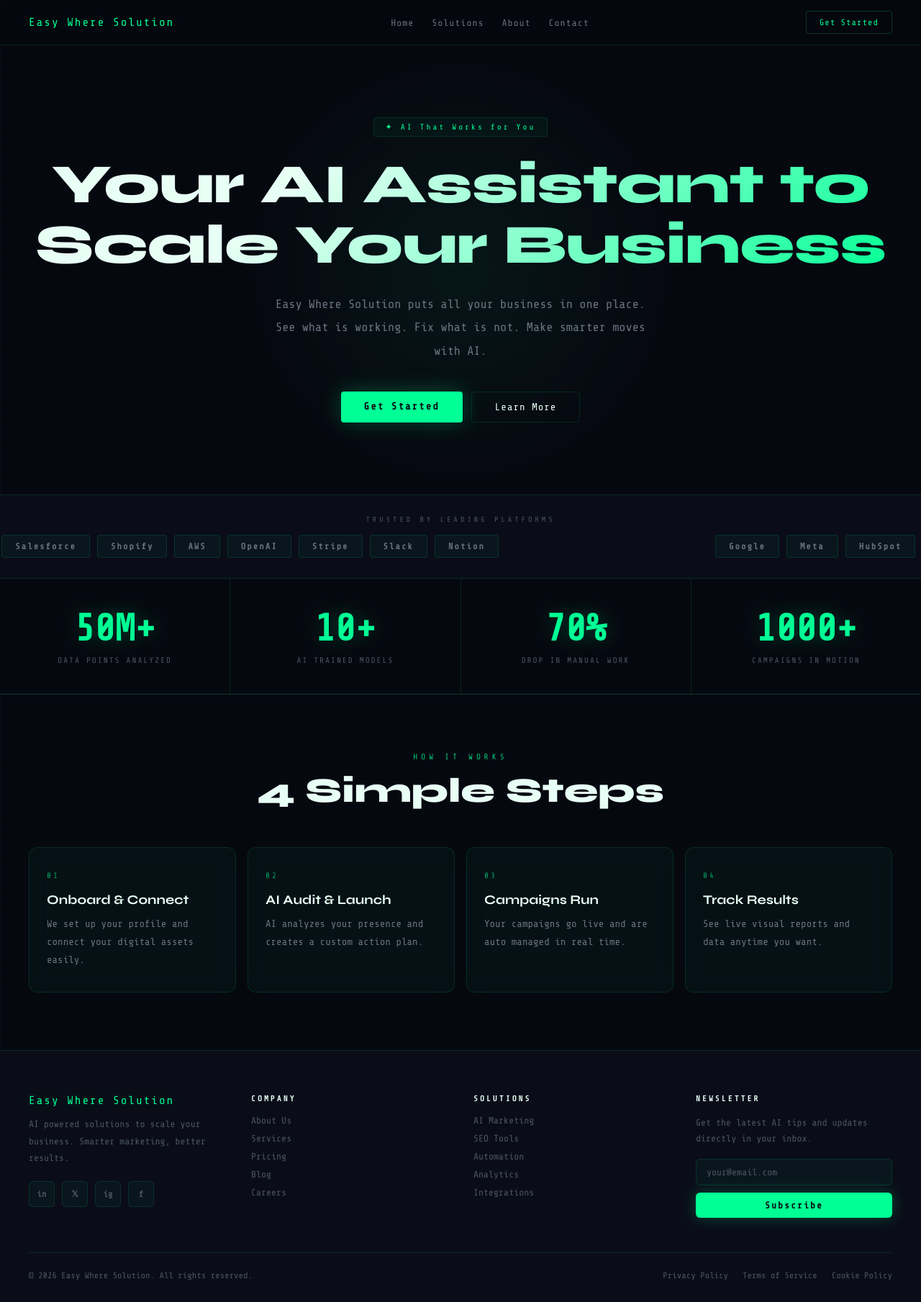
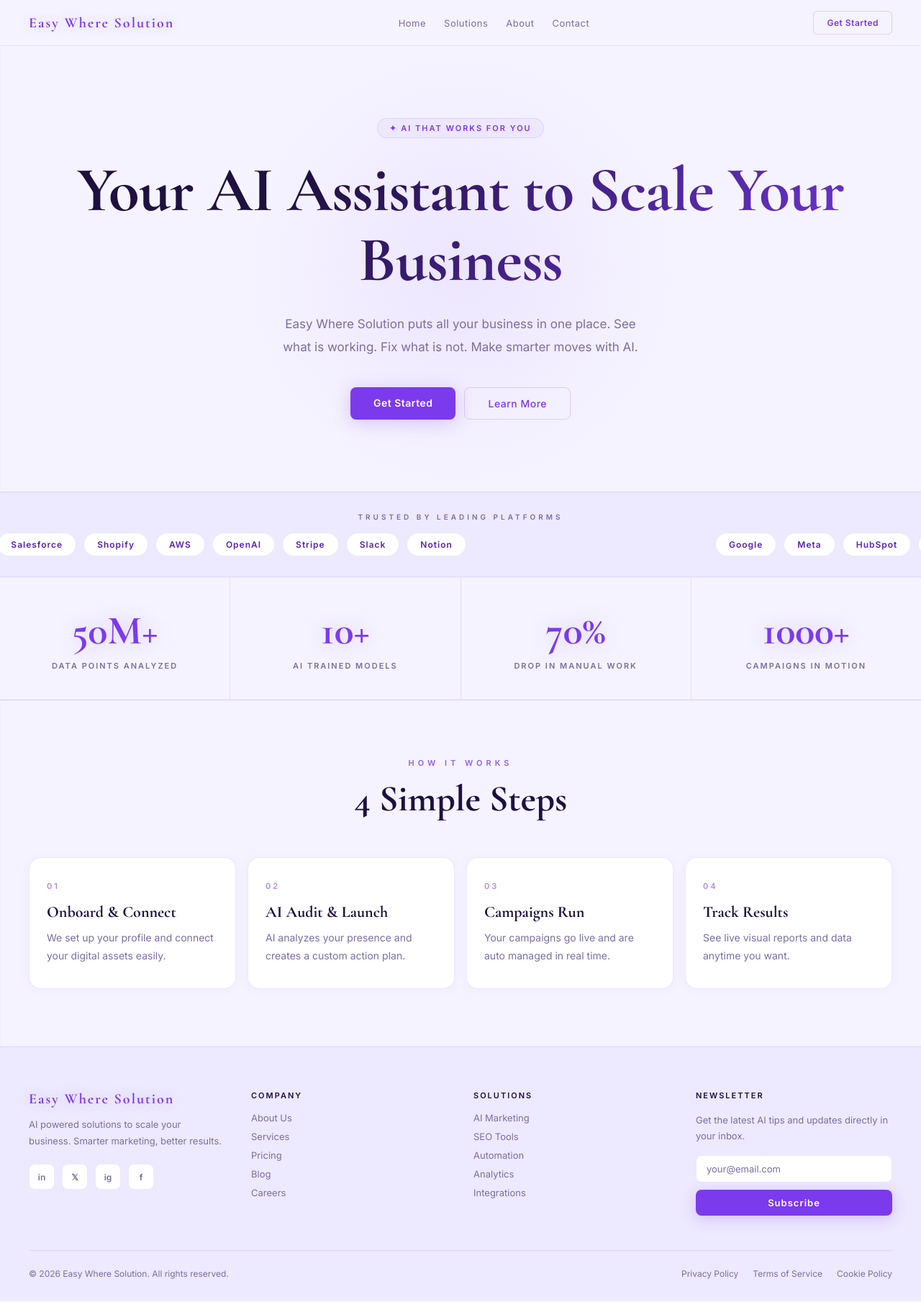
Before and after one commit to bilalnadeem201c-coder/my-website, a Next.js app: page / in a window 1280 px wide. Shown: the whole page at 72% size. Built offline with nearby package versions, Linux system fonts and the light colour scheme.

Commit message:
Applied Lavender Mist theme - new colors and fonts

```diff
--- a/app/globals.css
+++ b/app/globals.css
@@ -1,21 +1,23 @@
 /* ===== GOOGLE FONTS ===== */
-@import url('https://fonts.googleapis.com/css2?family=Share+Tech+Mono&family=Syne:wght@400;700;800&display=swap');
+@import url('https://fonts.googleapis.com/css2?family=Cormorant+Garamond:wght@400;600;700&family=Inter:wght@400;500;600&display=swap');
 
 /* ===== COLOR VARIABLES ===== */
 :root {
-  --green: #00FF94;
-  --green-dark: #00CC76;
-  --green-dim: rgba(0, 255, 148, 0.08);
-  --green-glow: rgba(0, 255, 148, 0.25);
-  --green-border: rgba(0, 255, 148, 0.2);
-  --bg: #060810;
-  --bg2: #0A0D18;
-  --border: #111827;
-  --gray: #4B5563;
-  --gray-light: #6B7280;
-  --white: #E8FFF5;
-  --glass: rgba(0, 255, 148, 0.04);
-  --glass-border: rgba(0, 255, 148, 0.12);
+  --violet: #7C3AED;
+  --violet-dark: #5B21B6;
+  --violet-dim: rgba(124, 58, 237, 0.08);
+  --violet-glow: rgba(124, 58, 237, 0.25);
+  --violet-border: rgba(124, 58, 237, 0.2);
+  --bg: #F5F3FF;
+  --bg2: #EDE9FE;
+  --border: #DDD6FE;
+  --gray: #6B7280;
+  --gray-light: #4C1D95;
+  --white: #1E1040;
+  --glass: rgba(124, 58, 237, 0.04);
+  --glass-border: rgba(124, 58, 237, 0.12);
+  --text-muted: #7C6FA0;
+  --card-bg: #FFFFFF;
 }
 
 /* ===== RESET ===== */
@@ -25,7 +27,6 @@
   box-sizing: border-box;
 }
 
-/* THIS IS THE KEY FIX — prevents horizontal overflow on all screens */
 html, body {
   overflow-x: hidden;
   width: 100%;
@@ -36,10 +37,10 @@ html, body {
 body {
   background-color: var(--bg);
   color: var(--white);
-  font-family: 'Syne', sans-serif;
+  font-family: 'Inter', sans-serif;
   background-image:
-    linear-gradient(rgba(0, 255, 148, 0.03) 1px, transparent 1px),
-    linear-gradient(90deg, rgba(0, 255, 148, 0.03) 1px, transparent 1px);
+    linear-gradient(rgba(124, 58, 237, 0.03) 1px, transparent 1px),
+    linear-gradient(90deg, rgba(124, 58, 237, 0.03) 1px, transparent 1px);
   background-size: 40px 40px;
   background-attachment: fixed;
 }
@@ -80,20 +81,20 @@ body {
 .preloader-bottom.split { transform: translateY(100%); }
 
 .preloader-title {
-  font-family: 'Share Tech Mono', monospace;
+  font-family: 'Cormorant Garamond', serif;
   font-size: clamp(16px, 5vw, 44px);
-  color: var(--green);
+  color: var(--violet);
   letter-spacing: clamp(2px, 2vw, 8px);
   text-align: center;
   padding: 0 20px;
   animation: fadeText 0.8s ease forwards;
-  text-shadow: 0 0 30px var(--green), 0 0 60px var(--green-glow);
+  text-shadow: 0 0 30px var(--violet-glow), 0 0 60px var(--violet-glow);
 }
 
 .preloader-sub {
-  font-family: 'Share Tech Mono', monospace;
+  font-family: 'Inter', sans-serif;
   font-size: clamp(9px, 2vw, 11px);
-  color: var(--green);
+  color: var(--violet);
   letter-spacing: clamp(2px, 1vw, 5px);
   animation: fadeText 0.8s ease forwards;
   opacity: 0.6;
@@ -121,7 +122,7 @@ body {
   position: sticky;
   top: 0;
   width: 100%;
-  background-color: rgba(6, 8, 16, 0.92);
+  background-color: rgba(245, 243, 255, 0.92);
   backdrop-filter: blur(20px);
   -webkit-backdrop-filter: blur(20px);
   z-index: 100;
@@ -129,12 +130,13 @@ body {
 }
 
 .navbar-logo {
-  font-family: 'Share Tech Mono', monospace;
-  font-size: clamp(11px, 2vw, 16px);
-  color: var(--green);
+  font-family: 'Cormorant Garamond', serif;
+  font-size: clamp(14px, 2vw, 20px);
+  color: var(--violet);
   text-decoration: none;
   letter-spacing: 2px;
-  text-shadow: 0 0 20px var(--green-glow);
+  font-weight: 700;
+  text-shadow: 0 0 20px var(--violet-glow);
   white-space: nowrap;
   flex-shrink: 0;
 }
@@ -145,43 +147,43 @@ body {
 }
 
 .navbar-links a {
-  font-family: 'Share Tech Mono', monospace;
-  color: var(--gray-light);
+  font-family: 'Inter', sans-serif;
+  color: var(--text-muted);
   text-decoration: none;
   font-size: 13px;
-  letter-spacing: 1px;
+  letter-spacing: 0.5px;
   transition: color 0.2s;
   white-space: nowrap;
 }
 
 .navbar-links a:hover {
-  color: var(--green);
-  text-shadow: 0 0 12px var(--green-glow);
+  color: var(--violet);
+  text-shadow: 0 0 12px var(--violet-glow);
 }
 
 .navbar-btn {
-  font-family: 'Share Tech Mono', monospace;
+  font-family: 'Inter', sans-serif;
   background-color: transparent;
-  color: var(--green);
+  color: var(--violet);
   padding: 8px 18px;
-  border-radius: 4px;
+  border-radius: 6px;
   text-decoration: none;
   font-size: 12px;
-  letter-spacing: 1px;
-  border: 1px solid var(--green-border);
+  font-weight: 600;
+  letter-spacing: 0.5px;
+  border: 1px solid var(--violet-border);
   transition: all 0.2s;
   white-space: nowrap;
   flex-shrink: 0;
 }
 
 .navbar-btn:hover {
-  background: var(--green-dim);
-  box-shadow: 0 0 20px var(--green-glow);
-  border-color: var(--green);
+  background: var(--violet-dim);
+  box-shadow: 0 0 20px var(--violet-glow);
+  border-color: var(--violet);
 }
 
 /* ===== HERO ===== */
-/* overflow:hidden clips the glow blob — this is what stops the horizontal scroll */
 .hero {
   display: flex;
   flex-direction: column;
@@ -200,7 +202,7 @@ body {
   transform: translate(-50%, -50%);
   width: min(600px, 90vw);
   height: min(600px, 90vw);
-  background: radial-gradient(circle, rgba(0, 255, 148, 0.06) 0%, transparent 70%);
+  background: radial-gradient(circle, rgba(124, 58, 237, 0.07) 0%, transparent 70%);
   pointer-events: none;
   z-index: 0;
 }
@@ -208,25 +210,28 @@ body {
 .hero > * { position: relative; z-index: 1; }
 
 .hero-badge {
-  font-family: 'Share Tech Mono', monospace;
+  font-family: 'Inter', sans-serif;
   background: var(--glass);
-  color: var(--green);
+  color: var(--violet);
   padding: 6px 16px;
-  border-radius: 4px;
+  border-radius: 20px;
   font-size: clamp(9px, 2vw, 11px);
+  font-weight: 600;
   margin-bottom: 24px;
   border: 1px solid var(--glass-border);
   display: inline-block;
-  letter-spacing: 3px;
+  letter-spacing: 2px;
+  text-transform: uppercase;
 }
 
 .hero-title {
-  font-size: clamp(28px, 6vw, 80px);
-  font-weight: 800;
+  font-family: 'Cormorant Garamond', serif;
+  font-size: clamp(36px, 7vw, 88px);
+  font-weight: 700;
   line-height: 1.1;
   margin-bottom: 24px;
   letter-spacing: -1px;
-  background: linear-gradient(135deg, var(--white) 30%, var(--green) 100%);
+  background: linear-gradient(135deg, var(--white) 30%, var(--violet) 100%);
   -webkit-background-clip: text;
   -webkit-text-fill-color: transparent;
   background-clip: text;
@@ -234,9 +239,9 @@ body {
 }
 
 .hero-desc {
-  font-family: 'Share Tech Mono', monospace;
+  font-family: 'Inter', sans-serif;
   font-size: clamp(13px, 2vw, 17px);
-  color: var(--gray-light);
+  color: var(--text-muted);
   max-width: 520px;
   width: 100%;
   margin-bottom: 40px;
@@ -253,44 +258,45 @@ body {
 
 /* ===== BUTTONS ===== */
 .btn-primary {
-  font-family: 'Share Tech Mono', monospace;
-  background-color: var(--green);
-  color: #060810;
+  font-family: 'Inter', sans-serif;
+  background-color: var(--violet);
+  color: #FFFFFF;
   padding: 13px 32px;
-  border-radius: 4px;
+  border-radius: 8px;
   text-decoration: none;
   font-size: clamp(12px, 2vw, 14px);
-  font-weight: 800;
+  font-weight: 600;
   display: inline-block;
-  letter-spacing: 2px;
+  letter-spacing: 0.5px;
   transition: all 0.2s;
-  box-shadow: 0 0 30px var(--green-glow);
+  box-shadow: 0 4px 24px var(--violet-glow);
 }
 
 .btn-primary:hover {
-  background-color: var(--green-dark);
-  box-shadow: 0 0 50px rgba(0, 255, 148, 0.5);
+  background-color: var(--violet-dark);
+  box-shadow: 0 8px 40px rgba(124, 58, 237, 0.4);
   transform: translateY(-1px);
 }
 
 .btn-secondary {
-  font-family: 'Share Tech Mono', monospace;
+  font-family: 'Inter', sans-serif;
   background-color: transparent;
-  color: var(--white);
+  color: var(--violet);
   padding: 13px 32px;
-  border-radius: 4px;
-  border: 1px solid var(--glass-border);
+  border-radius: 8px;
+  border: 1px solid var(--violet-border);
   text-decoration: none;
   font-size: clamp(12px, 2vw, 14px);
+  font-weight: 500;
   display: inline-block;
-  letter-spacing: 1px;
+  letter-spacing: 0.5px;
   transition: all 0.2s;
 }
 
 .btn-secondary:hover {
-  border-color: var(--green);
-  color: var(--green);
-  background: var(--green-dim);
+  border-color: var(--violet);
+  background: var(--violet-dim);
+  box-shadow: 0 4px 20px var(--violet-glow);
 }
 
 /* ===== MARQUEE ===== */
@@ -304,26 +310,28 @@ body {
 }
 
 .marquee-label {
-  font-family: 'Share Tech Mono', monospace;
+  font-family: 'Inter', sans-serif;
   text-align: center;
-  color: var(--gray);
+  color: var(--text-muted);
   margin-bottom: 16px;
   font-size: 10px;
+  font-weight: 600;
   letter-spacing: 4px;
+  text-transform: uppercase;
 }
 
 .marquee-item {
-  font-family: 'Share Tech Mono', monospace;
-  background: var(--glass);
+  font-family: 'Inter', sans-serif;
+  background: var(--card-bg);
   border: 1px solid var(--glass-border);
-  border-radius: 4px;
+  border-radius: 20px;
   padding: 8px 18px;
   margin-right: 10px;
   font-size: 12px;
-  font-weight: 700;
-  color: var(--gray-light);
+  font-weight: 600;
+  color: var(--violet-dark);
   white-space: nowrap;
-  letter-spacing: 2px;
+  letter-spacing: 1px;
 }
 
 /* ===== STATS ===== */
@@ -346,19 +354,20 @@ body {
 .stat-item:hover { background-color: var(--bg2); }
 
 .stat-number {
-  font-family: 'Share Tech Mono', monospace;
-  font-size: clamp(26px, 5vw, 52px);
-  font-weight: 800;
+  font-family: 'Cormorant Garamond', serif;
+  font-size: clamp(30px, 5vw, 56px);
+  font-weight: 700;
   margin: 0 0 8px 0;
-  color: var(--green);
-  text-shadow: 0 0 30px var(--green-glow);
+  color: var(--violet);
+  text-shadow: 0 0 30px var(--violet-glow);
 }
 
 .stat-label {
-  font-family: 'Share Tech Mono', monospace;
-  color: var(--gray);
+  font-family: 'Inter', sans-serif;
+  color: var(--text-muted);
   font-size: clamp(9px, 1.5vw, 11px);
   margin: 0;
+  font-weight: 600;
   letter-spacing: 2px;
   text-transform: uppercase;
 }
@@ -370,20 +379,24 @@ body {
 }
 
 .section-label {
-  font-family: 'Share Tech Mono', monospace;
+  font-family: 'Inter', sans-serif;
   text-align: center;
-  color: var(--green);
+  color: var(--violet);
   margin-bottom: 12px;
   font-size: 11px;
+  font-weight: 700;
   letter-spacing: 5px;
+  text-transform: uppercase;
   opacity: 0.8;
 }
 
 .section-title {
+  font-family: 'Cormorant Garamond', serif;
   text-align: center;
-  font-size: clamp(24px, 4vw, 48px);
-  font-weight: 800;
+  font-size: clamp(28px, 4vw, 52px);
+  font-weight: 700;
   margin-bottom: 50px;
+  color: var(--white);
 }
 
 .steps-grid {
@@ -395,57 +408,60 @@ body {
   width: 100%;
 }
 
-/* ===== GLASSMORPHISM CARDS ===== */
+/* ===== CARDS ===== */
 .step-card {
-  background: var(--glass);
-  backdrop-filter: blur(16px);
-  -webkit-backdrop-filter: blur(16px);
+  background: var(--card-bg);
   padding: 32px 24px;
-  border-radius: 12px;
+  border-radius: 16px;
   border: 1px solid var(--glass-border);
   transition: all 0.3s ease;
   position: relative;
   overflow: hidden;
   width: 100%;
+  box-shadow: 0 2px 16px rgba(124, 58, 237, 0.04);
 }
 
 .step-card::before {
   content: '';
   position: absolute;
   top: 0; left: 0; right: 0;
-  height: 1px;
-  background: linear-gradient(90deg, transparent, var(--green), transparent);
+  height: 2px;
+  background: linear-gradient(90deg, transparent, var(--violet), transparent);
   opacity: 0;
   transition: opacity 0.3s;
 }
 
 .step-card:hover {
-  border-color: var(--green-border);
-  background: rgba(0, 255, 148, 0.06);
+  border-color: var(--violet-border);
+  background: #FDFCFF;
   transform: translateY(-4px);
-  box-shadow: 0 20px 60px rgba(0, 255, 148, 0.08);
+  box-shadow: 0 20px 60px rgba(124, 58, 237, 0.12);
 }
 
 .step-card:hover::before { opacity: 1; }
 
 .step-num {
-  font-family: 'Share Tech Mono', monospace;
+  font-family: 'Inter', sans-serif;
   font-size: 11px;
-  color: var(--green);
+  font-weight: 700;
+  color: var(--violet);
   margin: 0 0 16px 0;
   opacity: 0.6;
   letter-spacing: 3px;
+  text-transform: uppercase;
 }
 
 .step-title {
-  font-size: clamp(15px, 2vw, 18px);
+  font-family: 'Cormorant Garamond', serif;
+  font-size: clamp(17px, 2vw, 22px);
   font-weight: 700;
   margin-bottom: 10px;
+  color: var(--white);
 }
 
 .step-desc {
-  font-family: 'Share Tech Mono', monospace;
-  color: var(--gray-light);
+  font-family: 'Inter', sans-serif;
+  color: var(--text-muted);
   line-height: 1.8;
   font-size: clamp(12px, 1.5vw, 14px);
   margin: 0;
@@ -467,17 +483,18 @@ body {
 }
 
 .footer-brand-name {
-  font-family: 'Share Tech Mono', monospace;
-  font-size: clamp(13px, 2vw, 16px);
+  font-family: 'Cormorant Garamond', serif;
+  font-size: clamp(16px, 2vw, 20px);
   margin: 0 0 12px 0;
-  color: var(--green);
+  color: var(--violet);
   letter-spacing: 2px;
-  text-shadow: 0 0 20px var(--green-glow);
+  font-weight: 700;
+  text-shadow: 0 0 20px var(--violet-glow);
 }
 
 .footer-brand-desc {
-  font-family: 'Share Tech Mono', monospace;
-  color: var(--gray);
+  font-family: 'Inter', sans-serif;
+  color: var(--text-muted);
   font-size: 13px;
   line-height: 1.8;
   margin: 0 0 20px 0;
@@ -486,15 +503,15 @@ body {
 .social-icons { display: flex; gap: 10px; flex-wrap: wrap; }
 
 .social-icon {
-  font-family: 'Share Tech Mono', monospace;
+  font-family: 'Inter', sans-serif;
   width: 36px; height: 36px;
-  background: var(--glass);
+  background: var(--card-bg);
   border: 1px solid var(--glass-border);
-  border-radius: 6px;
+  border-radius: 8px;
   display: flex;
   align-items: center;
   justify-content: center;
-  color: var(--gray);
+  color: var(--text-muted);
   text-decoration: none;
   font-size: 12px;
   font-weight: 700;
@@ -502,19 +519,19 @@ body {
 }
 
 .social-icon:hover {
-  border-color: var(--green-border);
-  color: var(--green);
-  background: var(--green-dim);
-  box-shadow: 0 0 16px var(--green-glow);
+  border-color: var(--violet-border);
+  color: var(--violet);
+  background: var(--violet-dim);
+  box-shadow: 0 0 16px var(--violet-glow);
 }
 
 .footer-col-title {
-  font-family: 'Share Tech Mono', monospace;
+  font-family: 'Inter', sans-serif;
   font-size: 11px;
   font-weight: 700;
   color: var(--white);
   margin: 0 0 16px 0;
-  letter-spacing: 3px;
+  letter-spacing: 2px;
   text-transform: uppercase;
 }
 
@@ -525,29 +542,29 @@ body {
 }
 
 .footer-links a {
-  font-family: 'Share Tech Mono', monospace;
-  color: var(--gray);
+  font-family: 'Inter', sans-serif;
+  color: var(--text-muted);
   text-decoration: none;
   font-size: 13px;
   transition: color 0.2s;
 }
 
-.footer-links a:hover { color: var(--green); }
+.footer-links a:hover { color: var(--violet); }
 
 .newsletter-desc {
-  font-family: 'Share Tech Mono', monospace;
-  color: var(--gray);
+  font-family: 'Inter', sans-serif;
+  color: var(--text-muted);
   font-size: 13px;
   line-height: 1.7;
   margin: 0 0 16px 0;
 }
 
 .newsletter-success {
-  font-family: 'Share Tech Mono', monospace;
-  color: var(--green);
+  font-family: 'Inter', sans-serif;
+  color: var(--violet);
   font-size: 13px;
   font-weight: 700;
-  text-shadow: 0 0 12px var(--green-glow);
+  text-shadow: 0 0 12px var(--violet-glow);
 }
 
 .newsletter-form {
@@ -557,10 +574,10 @@ body {
 }
 
 .newsletter-input {
-  font-family: 'Share Tech Mono', monospace;
-  background: var(--glass);
+  font-family: 'Inter', sans-serif;
+  background: var(--card-bg);
   border: 1px solid var(--glass-border);
-  border-radius: 6px;
+  border-radius: 8px;
   padding: 10px 14px;
   color: var(--white);
   font-size: 13px;
@@ -569,32 +586,32 @@ body {
   transition: border-color 0.2s, box-shadow 0.2s;
 }
 
-.newsletter-input::placeholder { color: var(--gray); }
+.newsletter-input::placeholder { color: var(--text-muted); }
 
 .newsletter-input:focus {
-  border-color: var(--green);
-  box-shadow: 0 0 0 2px var(--green-dim);
+  border-color: var(--violet);
+  box-shadow: 0 0 0 3px var(--violet-dim);
 }
 
 .newsletter-btn {
-  font-family: 'Share Tech Mono', monospace;
-  background-color: var(--green);
-  color: #060810;
+  font-family: 'Inter', sans-serif;
+  background-color: var(--violet);
+  color: #FFFFFF;
   padding: 10px;
-  border-radius: 6px;
+  border-radius: 8px;
   border: none;
   font-size: 13px;
-  font-weight: 700;
+  font-weight: 600;
   cursor: pointer;
   width: 100%;
-  letter-spacing: 2px;
+  letter-spacing: 1px;
   transition: all 0.2s;
-  box-shadow: 0 0 20px var(--green-glow);
+  box-shadow: 0 4px 20px var(--violet-glow);
 }
 
 .newsletter-btn:hover {
-  background-color: var(--green-dark);
-  box-shadow: 0 0 40px rgba(0, 255, 148, 0.4);
+  background-color: var(--violet-dark);
+  box-shadow: 0 8px 40px rgba(124, 58, 237, 0.4);
 }
 
 .footer-bottom {
@@ -608,8 +625,8 @@ body {
 }
 
 .footer-copy {
-  font-family: 'Share Tech Mono', monospace;
-  color: var(--gray);
+  font-family: 'Inter', sans-serif;
+  color: var(--text-muted);
   font-size: 12px;
   margin: 0;
 }
@@ -617,14 +634,14 @@ body {
 .footer-legal { display: flex; gap: 20px; flex-wrap: wrap; }
 
 .footer-legal a {
-  font-family: 'Share Tech Mono', monospace;
-  color: var(--gray);
+  font-family: 'Inter', sans-serif;
+  color: var(--text-muted);
   text-decoration: none;
   font-size: 12px;
   transition: color 0.2s;
 }
 
-.footer-legal a:hover { color: var(--green); }
+.footer-legal a:hover { color: var(--violet); }
 
 /* =====================================================
    TABLET — max 768px
@@ -634,7 +651,7 @@ body {
   .navbar-links  { display: none; }
 
   .hero          { padding: 60px 16px 50px; }
-  .hero-title    { font-size: clamp(26px, 7vw, 42px); }
+  .hero-title    { font-size: clamp(32px, 8vw, 48px); }
   .hero-btns     { flex-direction: column; align-items: center; }
   .btn-primary,
   .btn-secondary { width: 100%; max-width: 300px; text-align: center; }
@@ -654,17 +671,17 @@ body {
    SMALL PHONES — max 480px
    ===================================================== */
 @media (max-width: 480px) {
-  .navbar-logo   { font-size: 11px; letter-spacing: 1px; }
+  .navbar-logo   { font-size: 14px; letter-spacing: 1px; }
   .navbar-btn    { padding: 6px 12px; font-size: 11px; }
 
   .hero          { padding: 50px 14px 40px; }
-  .hero-title    { font-size: clamp(22px, 8vw, 30px); }
-  .hero-desc     { font-size: 12px; }
+  .hero-title    { font-size: clamp(28px, 9vw, 36px); }
+  .hero-desc     { font-size: 13px; }
   .hero-badge    { font-size: 9px; letter-spacing: 2px; }
 
-  .stat-number   { font-size: clamp(20px, 6vw, 28px); }
+  .stat-number   { font-size: clamp(24px, 7vw, 32px); }
   .stat-label    { font-size: 9px; letter-spacing: 1px; }
 
-  .section-title { font-size: clamp(20px, 6vw, 28px); }
+  .section-title { font-size: clamp(24px, 7vw, 32px); }
   .step-card     { padding: 20px 14px; }
 }
```
